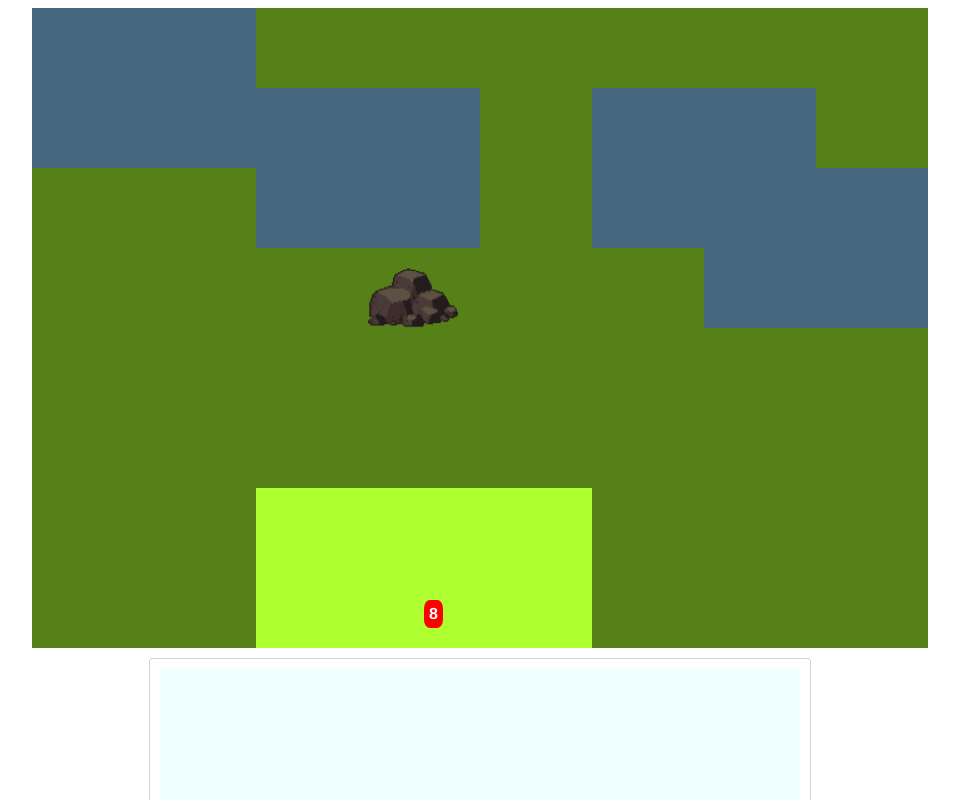
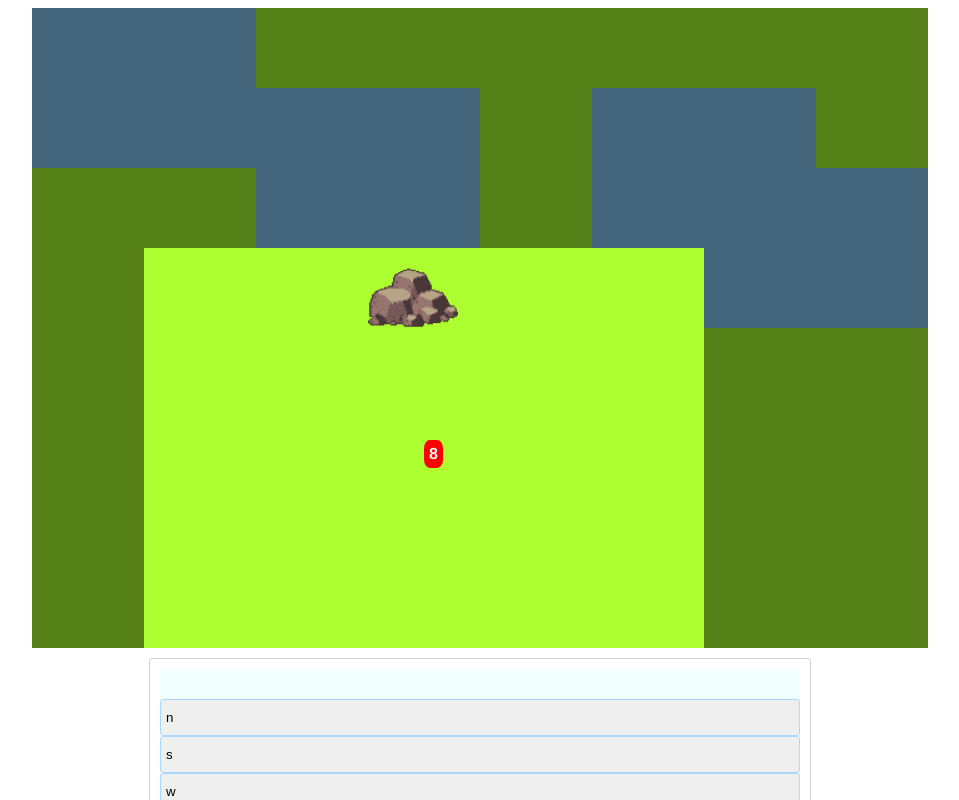
Before and after one commit to donnierisk/louwrisk, a Vue app: page / in a window 1280 px wide. Shown: the top 800 px of the page, without its empty margins (160-1119 px from the left). Built offline with nearby package versions, Linux system fonts and the light colour scheme.

Commit message:
improved observe range function, made it dynamic

```diff
--- a/src/components/DialogueBox.vue
+++ b/src/components/DialogueBox.vue
@@ -43,7 +43,7 @@ button::-moz-focus-inner {
 }
 
 .text-area {
-  height: 300px;
+  height: 30px;
   overflow-y: auto;
   background-color: azure;
 }
--- a/src/views/GameMap.vue
+++ b/src/views/GameMap.vue
@@ -29,7 +29,7 @@ export default class Map extends Vue {
   public theGrid: MapSymbol[][] = Grid
   public gridRenderArray: GridBlockI[] = []
 
-  public playerPos: GridPosition = { x: 3, y: 7 }
+  public playerPos: GridPosition = { x: 3, y: 5 }
   public playerPosInArr = 0
 
   private observedItems: MapSymbol[] = []
@@ -127,34 +127,20 @@ export default class Map extends Vue {
 
   private isInObserveRange(gridX: number, gridY: number): boolean {
 
-    const range = 1;
+    const range = 2;
 
-    // const visionArray = [];
-    // startX = this.playerPos.x
-    // for (let i = 0; i < range; i++) {
-    //   for (let k = 0; k < range; k++) {
-    //     visionArray.push({ x: i, y: k })
-    //   }
-    // }
+    const minX = this.playerPos.x - range;
+    const minY = this.playerPos.y - range;
 
-    const possiblePositionsArr: GridPosition[] = [
-      { x: this.playerPos.x, y: this.playerPos.y },
-      { x: this.playerPos.x - range, y: this.playerPos.y },
-      { x: this.playerPos.x - range, y: this.playerPos.y - range },
-      { x: this.playerPos.x, y: this.playerPos.y - range },
-      { x: this.playerPos.x + range, y: this.playerPos.y - range },
-      { x: this.playerPos.x + range, y: this.playerPos.y },
-      { x: this.playerPos.x + range, y: this.playerPos.y + range },
-      { x: this.playerPos.x, y: this.playerPos.y + range },
-      { x: this.playerPos.x - range, y: this.playerPos.y + range }
-    ]
+    const maxX = this.playerPos.x + range;
+    const maxY = this.playerPos.y + range;
 
-    for (const possiblePos of possiblePositionsArr) {
-      if (gridX === possiblePos.x && gridY === possiblePos.y) {
-        return true
-      }
+    if ((gridX >= minX && gridY >= minY) &&
+      (gridX >= minX && gridY <= maxY) &&
+      (gridX <= maxX && gridY >= minY)) {
+      return true
     }
-    return false
+    return false;
   }
 }
 </script>
```
